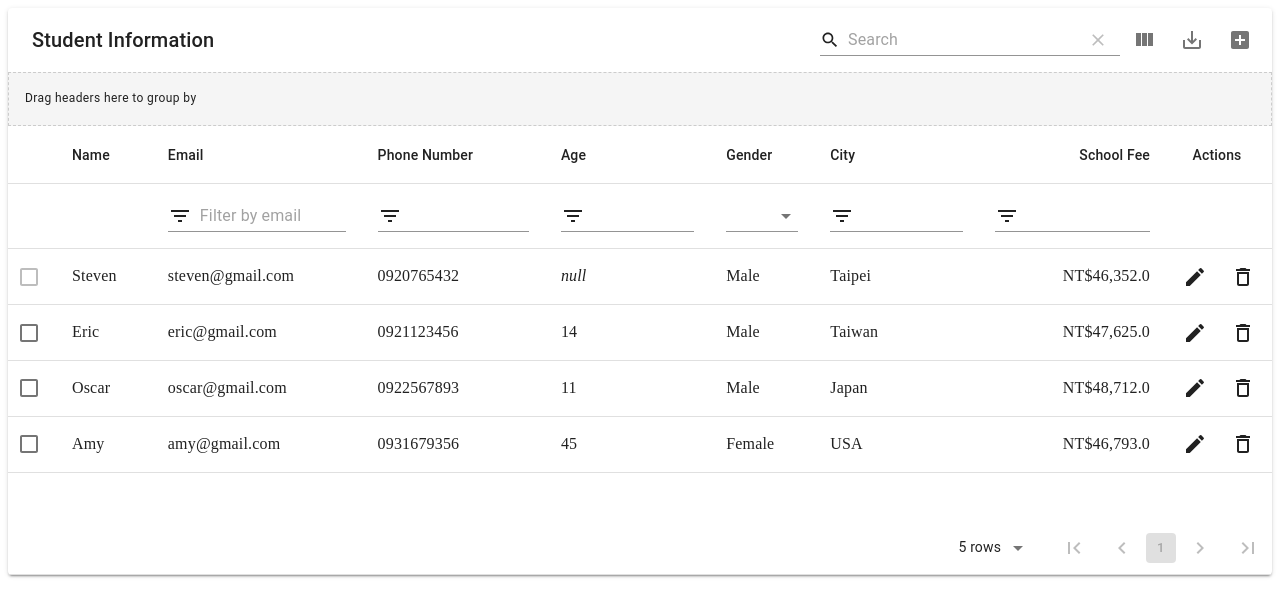
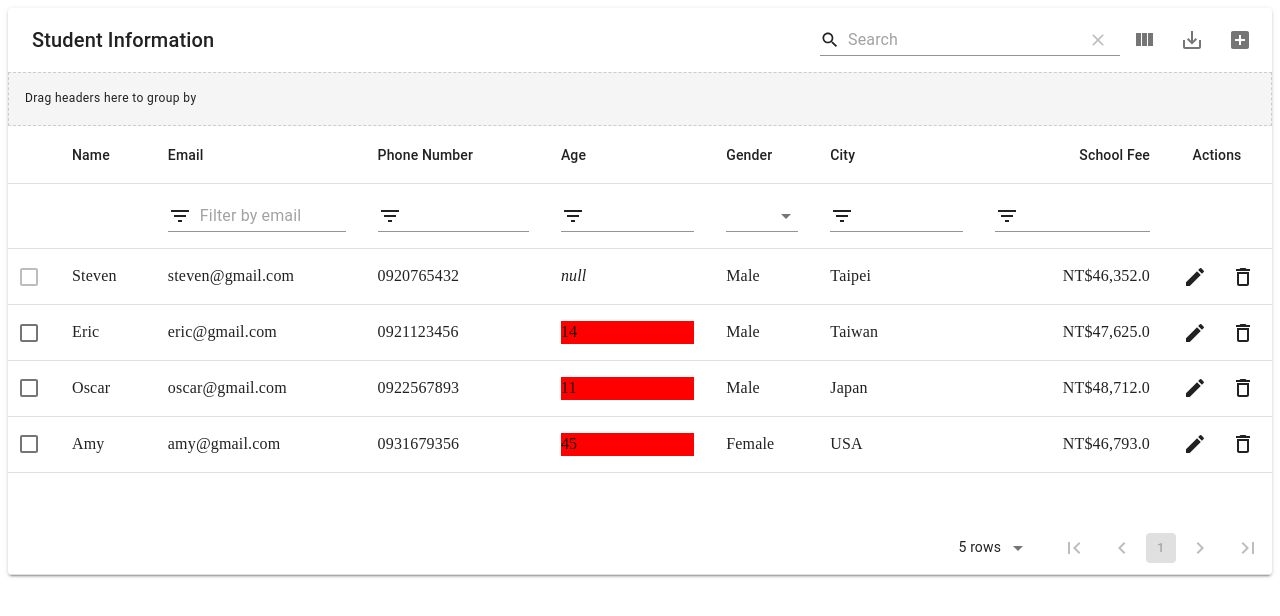
Before and after one commit to pluto123/material_table, a React (Create React App) app: page / in a window 1280 px wide. Shown: the top 616 px of the page. Built offline with nearby package versions, Linux system fonts and the light colour scheme.

Commit message:
改變 cell 樣式

```diff
--- a/src/App.js
+++ b/src/App.js
@@ -54,7 +54,7 @@ function App() {
     { title: "Name", field: "name", sorting: true, customSort: (a, b) => a.name.length - b.name.length, filtering: false },
     { title: "Email", field: "email", filterPlaceholder: "Filter by email" },
     { title: "Phone Number", field: "phone", grouping: false/*, align: 'right' */}, // align: [right | center | left]
-    { title: "Age", field: "age"/*, defaultGroupOrder:1*/, emptyValue: ()=><em>null</em>, searchable: false, export: false/*. defaultSort: "asc"*/},
+    { title: "Age", field: "age", render: (rowData)=><div style={{background: "red"}}>{rowData.age}</div>/*, defaultGroupOrder:1*/, emptyValue: ()=><em>null</em>, searchable: false, export: false/*. defaultSort: "asc"*/},
     { title: "Gender", field: "gender"/*, defaultGroupOrder:0*/, lookup: genderLookup },
     { title: "City", field: "city" },
     { title: "School Fee", field: "fee", type: "currency", currencySetting: { currencyCode: "TWD", minimumFractionDigits: 1 } }
```
